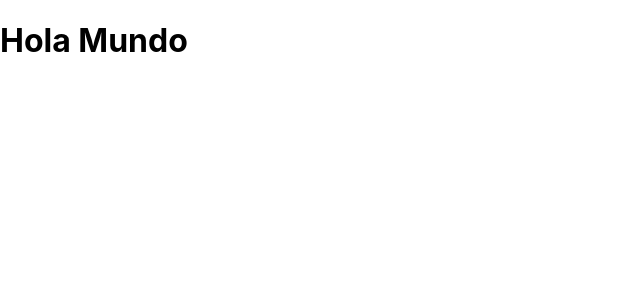
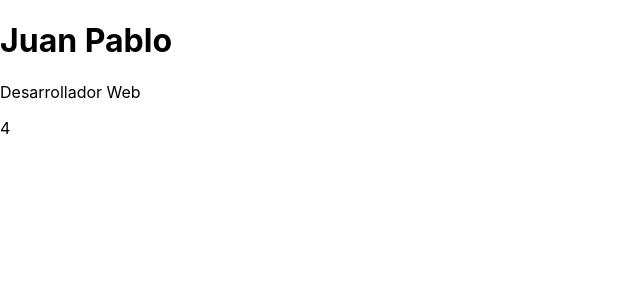
Before and after one commit to eacevedof/prj_reactjs3, a React (Create React App) app in the folder basicosreact/: page / in a window 1280 px wide. Shown: the top 300 px of the page, without its empty margins (0-640 px from the left). Built offline with nearby package versions, Linux system fonts and the light colour scheme; the HTML template or start-up script is replaced by a standard one.

Commit message:
4.3. React con JSX

```diff
--- a/basicosreact/src/App.js
+++ b/basicosreact/src/App.js
@@ -1,11 +1,22 @@
-import React from 'react';
+import React, {Fragment} from 'react';
 
 function App() {
+
+  const empleado = {
+    nombre: "Juan Pablo",
+    trabajo: "Desarrollador Web"
+  }
+
+  //antes del return es un buen lugar para introducir codigo js
+  //{} las llaves indican a react q es codigo javascript
   return (
-    <div className="App">
-      <h1>Hola Mundo</h1>
-    </div>
-  );
-}
+    <Fragment>
+      <h1>{empleado.nombre}</h1>
+      <p>{empleado.trabajo}</p>
+      { 2+2 }
+    </Fragment>
+  );//return
+
+}//App()
 
 export default App;
```
Also changed, not shown: 1 other file (tests, documents, lock files or other folders).
